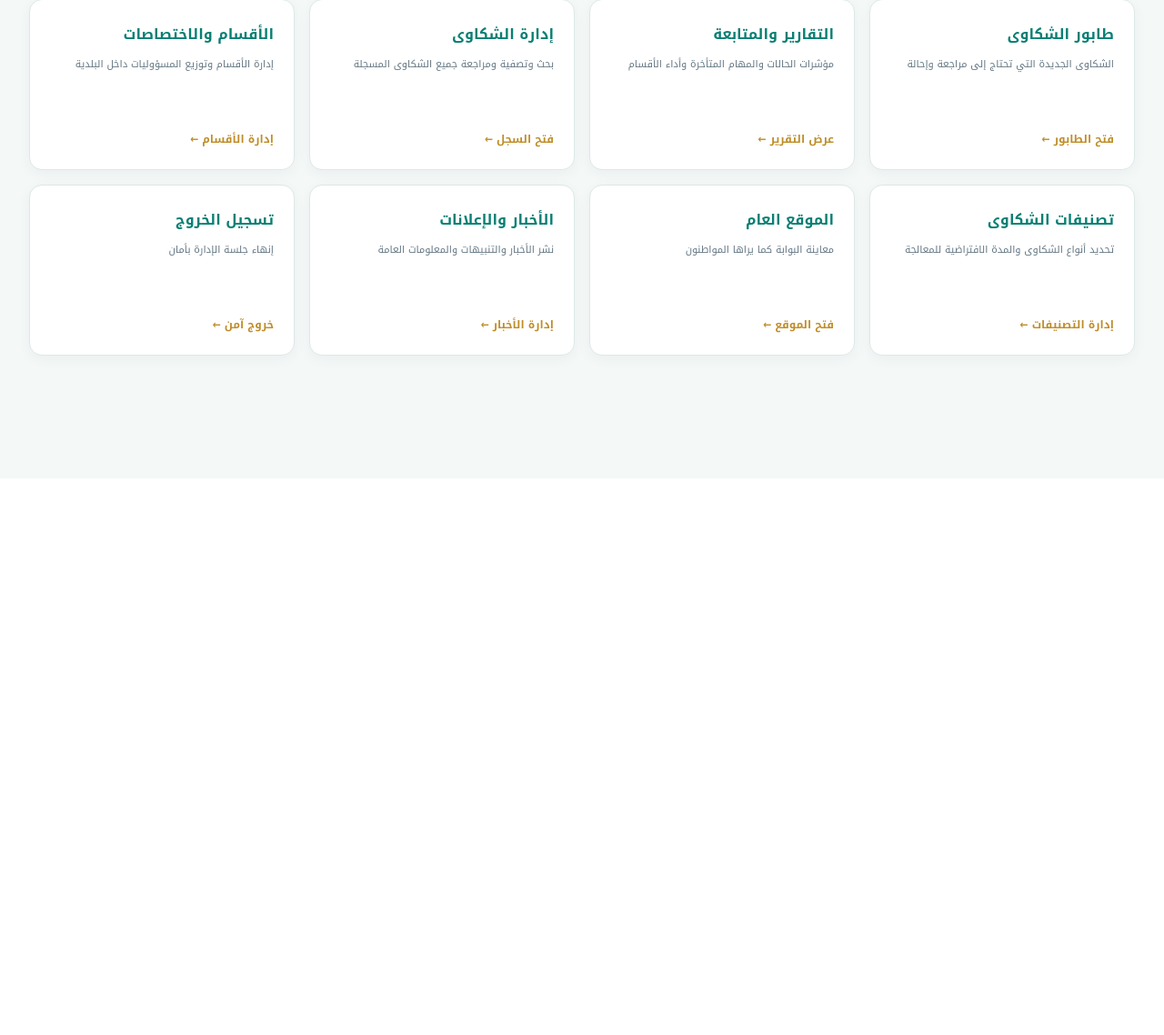
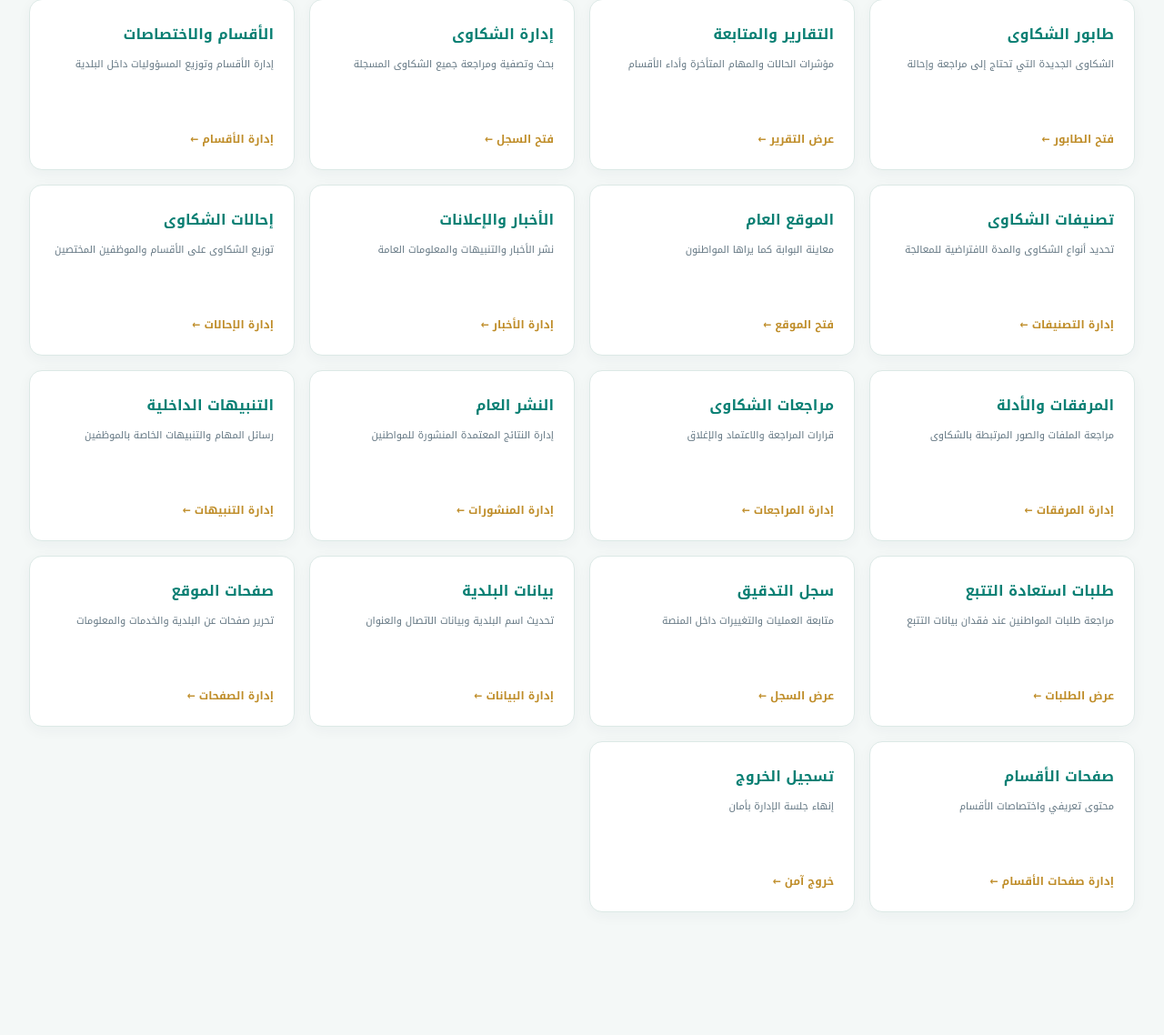
Before and after one commit to yabroudcouncil5-blip/council, a Django app: template templates/admin/index.html in a window 1280 px wide. Shown: the part 335-1473 px from the top of the page at 91% size. Before the commit the page ends 737 px from the top, so only its background shows below. Run offline with Django 4.2, Linux system fonts and the light colour scheme; the template is opened without the code that fills it, so the values that code supplies are empty.

Commit message:
feat: add complete Arabic admin card directory

```diff
--- a/templates/admin/index.html
+++ b/templates/admin/index.html
@@ -8,6 +8,16 @@
  <a href="/admin/core/complaintcategory/"><b>تصنيفات الشكاوى</b><span>تحديد أنواع الشكاوى والمدة الافتراضية للمعالجة</span><em>إدارة التصنيفات ←</em></a>
  <a href="/"><b>الموقع العام</b><span>معاينة البوابة كما يراها المواطنون</span><em>فتح الموقع ←</em></a>
  <a href="/admin/website/newsarticle/"><b>الأخبار والإعلانات</b><span>نشر الأخبار والتنبيهات والمعلومات العامة</span><em>إدارة الأخبار ←</em></a>
+ <a href="/admin/complaints/complaintassignment/"><b>إحالات الشكاوى</b><span>توزيع الشكاوى على الأقسام والموظفين المختصين</span><em>إدارة الإحالات ←</em></a>
+ <a href="/admin/complaints/complaintattachment/"><b>المرفقات والأدلة</b><span>مراجعة الملفات والصور المرتبطة بالشكاوى</span><em>إدارة المرفقات ←</em></a>
+ <a href="/admin/complaints/complaintreview/"><b>مراجعات الشكاوى</b><span>قرارات المراجعة والاعتماد والإغلاق</span><em>إدارة المراجعات ←</em></a>
+ <a href="/admin/complaints/complaintpublication/"><b>النشر العام</b><span>إدارة النتائج المعتمدة المنشورة للمواطنين</span><em>إدارة المنشورات ←</em></a>
+ <a href="/admin/complaints/internalnotification/"><b>التنبيهات الداخلية</b><span>رسائل المهام والتنبيهات الخاصة بالموظفين</span><em>إدارة التنبيهات ←</em></a>
+ <a href="/admin/complaints/recoveryrequest/"><b>طلبات استعادة التتبع</b><span>مراجعة طلبات المواطنين عند فقدان بيانات التتبع</span><em>عرض الطلبات ←</em></a>
+ <a href="/admin/core/auditlog/"><b>سجل التدقيق</b><span>متابعة العمليات والتغييرات داخل المنصة</span><em>عرض السجل ←</em></a>
+ <a href="/admin/core/councilsettings/"><b>بيانات البلدية</b><span>تحديث اسم البلدية وبيانات الاتصال والعنوان</span><em>إدارة البيانات ←</em></a>
+ <a href="/admin/website/page/"><b>صفحات الموقع</b><span>تحرير صفحات عن البلدية والخدمات والمعلومات</span><em>إدارة الصفحات ←</em></a>
+ <a href="/admin/website/departmentpage/"><b>صفحات الأقسام</b><span>محتوى تعريفي واختصاصات الأقسام</span><em>إدارة صفحات الأقسام ←</em></a>
  <a href="{% url 'admin:logout' %}"><b>تسجيل الخروج</b><span>إنهاء جلسة الإدارة بأمان</span><em>خروج آمن ←</em></a>
 </div>
 <style>
```
